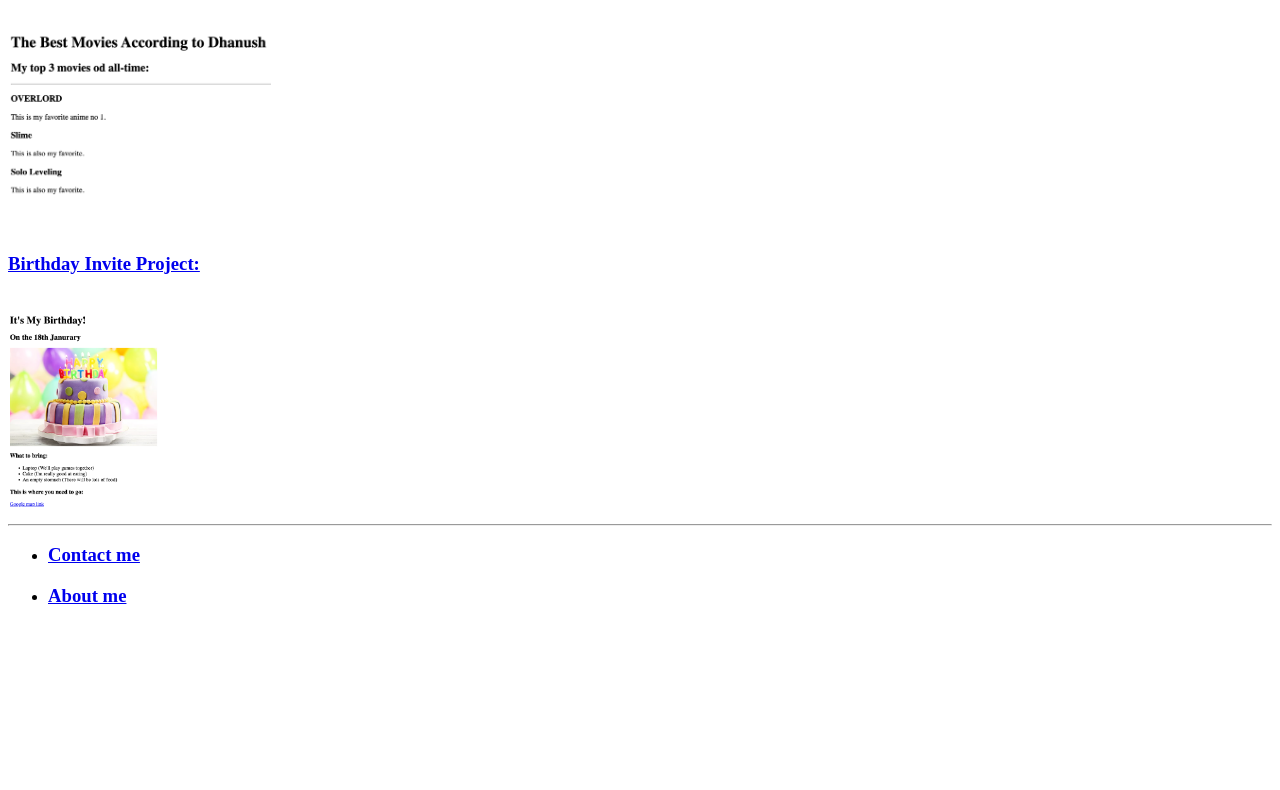
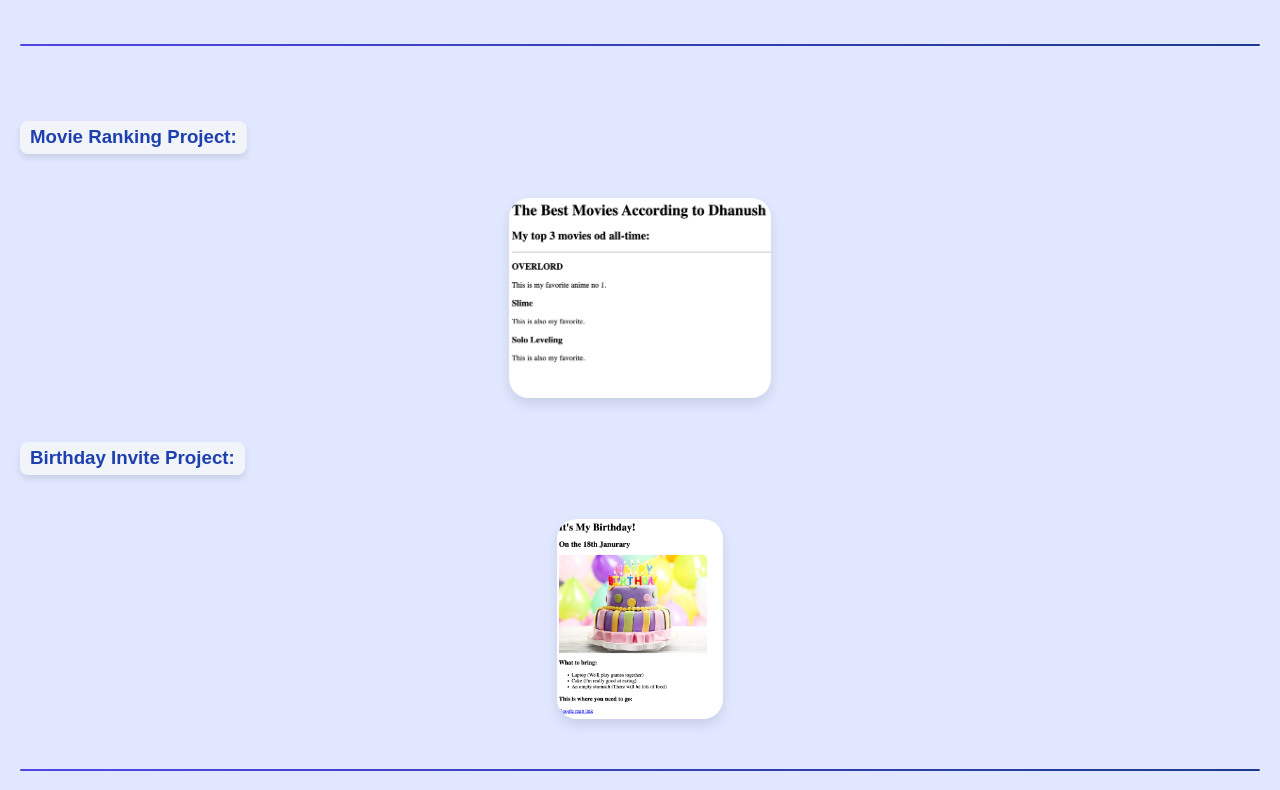
Before and after one commit to Cosmos-0118/html-protfolio, a plain HTML site: page index.html in a window 1280 px wide. Shown: the part 202-992 px from the top of the page. Before the commit the page ends 828 px from the top, so only its background shows below. Drawn offline with Linux system fonts and the light colour scheme.

Commit message:
Update index.html

```diff
--- a/index.html
+++ b/index.html
@@ -3,6 +3,7 @@
 <head>
     <meta charset="UTF-8">
     <meta name="viewport" content="width=device-width, initial-scale=1.0">
+    <link rel="stylesheet" href="./style.css" />
     <title>My Profolio</title>
 </head>
 <body>
```
